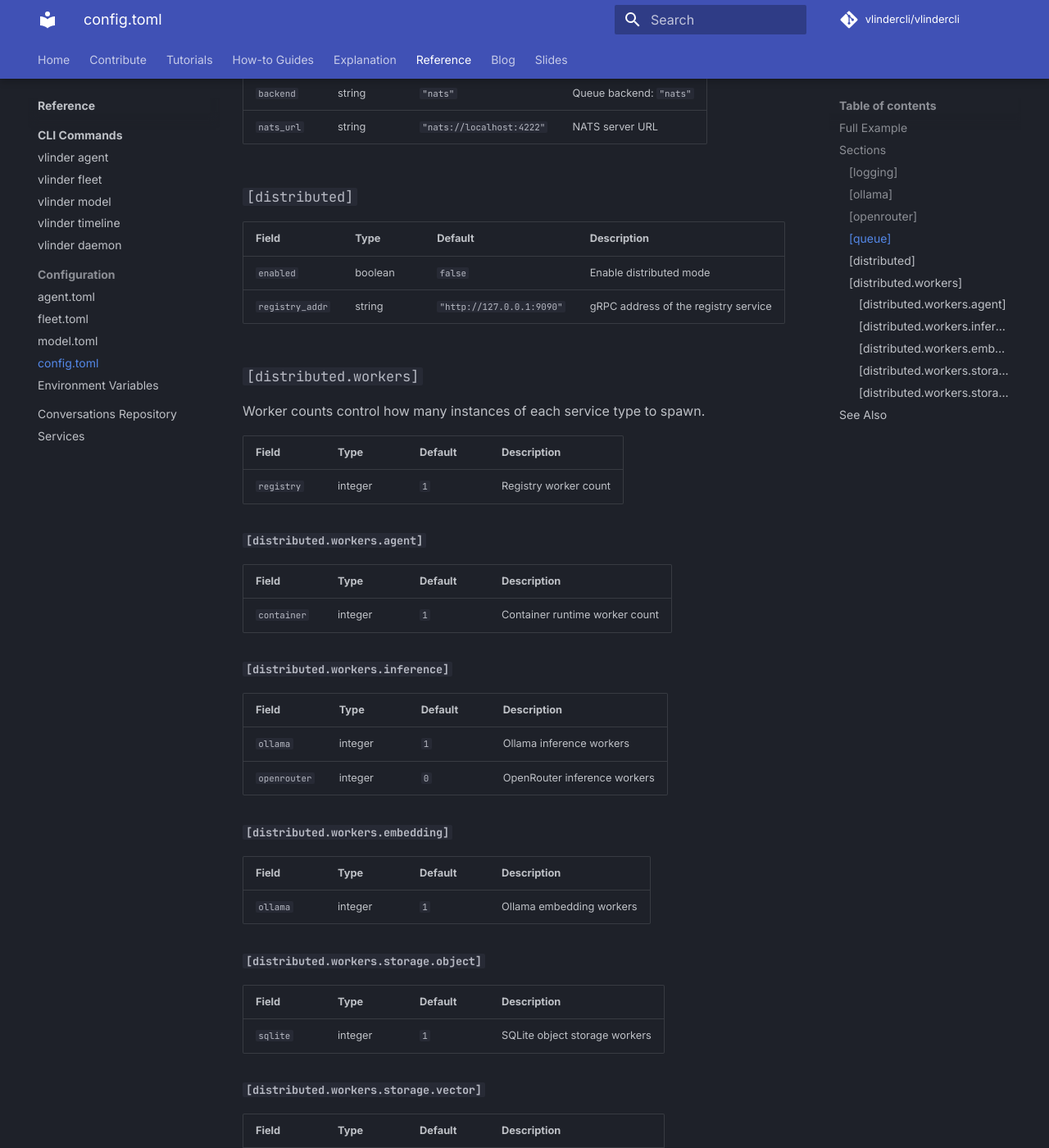
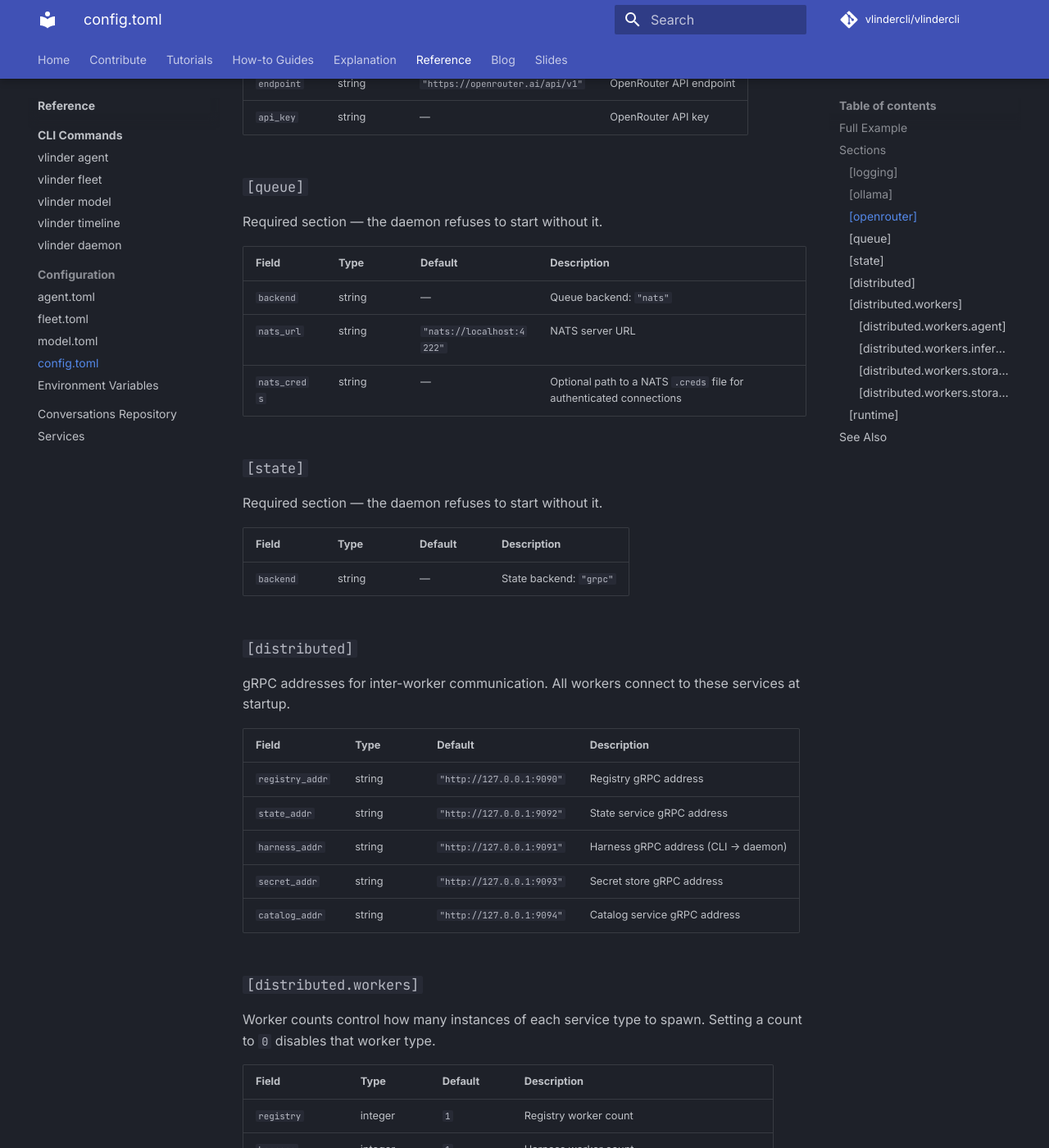
Before and after one commit to vlindercli/public-docs, an MkDocs documentation site: the page built from docs/content/reference/config-toml.md, in a window 1280 px wide and 1400 px high, scrolled down 1850 px. Shown: the whole window at 82% size. Built offline with MkDocs 1.6.1 and Material for MkDocs 9.7.7, drawn with Linux system fonts in a browser that asks for light colours; comment, search, counter and statistics services are not loaded; some of the changed text lies outside the part shown.

Commit message:
Rewrite config-toml reference to match actual Config struct
Add missing sections: [state], [runtime]. Add missing distributed fields:
state_addr, harness_addr, secret_addr, catalog_addr. Add missing workers:
harness, dag_git, session_viewer, agent.lambda. Remove phantom embedding
worker. Add nats_creds. Remove invented fields (enabled, llama_level).

````diff
--- a/docs/content/reference/config-toml.md
+++ b/docs/content/reference/config-toml.md
@@ -21,29 +20,42 @@ api_key = "sk-or-..."
 [queue]
 backend = "nats"
 nats_url = "nats://localhost:4222"
+nats_creds = "~/.nats.creds"
+
+[state]
+backend = "grpc"
 
 [distributed]
-enabled = true
 registry_addr = "http://127.0.0.1:9090"
+state_addr = "http://127.0.0.1:9092"
+harness_addr = "http://127.0.0.1:9091"
+secret_addr = "http://127.0.0.1:9093"
+catalog_addr = "http://127.0.0.1:9094"
 
 [distributed.workers]
 registry = 1
+harness = 1
+dag_git = 1
+session_viewer = 1
 
 [distributed.workers.agent]
 container = 1
+lambda = 0
 
 [distributed.workers.inference]
 ollama = 1
 openrouter = 0
-
-[distributed.workers.embedding]
-ollama = 1
 
 [distributed.workers.storage.object]
 sqlite = 1
 
 [distributed.workers.storage.vector]
 sqlite = 1
+
+[runtime]
+image_policy = "mutable"
+podman_socket = "auto"
+sidecar_image = "localhost/vlinder-podman-sidecar:latest"
 ```
 
 ## Sections
@@ -52,8 +64,7 @@ sqlite = 1
 
 | Field | Type | Default | Description |
 |-------|------|---------|-------------|
-| `level` | string | `"warn"` | Application log level: `trace`, `debug`, `info`, `warn`, `error` |
-| `llama_level` | string | `"error"` | Log level for llama.cpp / ggml output |
+| `level` | string | `"warn"` | Log level: `trace`, `debug`, `info`, `warn`, `error`. Applies to vlinderd only — external crates are suppressed to `warn`. |
 
 ### `[ollama]`
 
@@ -70,31 +81,51 @@ sqlite = 1
 
 ### `[queue]`
 
+Required section — the daemon refuses to start without it.
+
 | Field | Type | Default | Description |
 |-------|------|---------|-------------|
-| `backend` | string | `"nats"` | Queue backend: `"nats"` |
+| `backend` | string | — | Queue backend: `"nats"` |
 | `nats_url` | string | `"nats://localhost:4222"` | NATS server URL |
+| `nats_creds` | string | — | Optional path to a NATS `.creds` file for authenticated connections |
+
+### `[state]`
+
+Required section — the daemon refuses to start without it.
+
+| Field | Type | Default | Description |
+|-------|------|---------|-------------|
+| `backend` | string | — | State backend: `"grpc"` |
 
 ### `[distributed]`
 
+gRPC addresses for inter-worker communication. All workers connect to these services at startup.
+
 | Field | Type | Default | Description |
 |-------|------|---------|-------------|
-| `enabled` | boolean | `false` | Enable distributed mode |
-| `registry_addr` | string | `"http://127.0.0.1:9090"` | gRPC address of the registry service |
+| `registry_addr` | string | `"http://127.0.0.1:9090"` | Registry gRPC address |
+| `state_addr` | string | `"http://127.0.0.1:9092"` | State service gRPC address |
+| `harness_addr` | string | `"http://127.0.0.1:9091"` | Harness gRPC address (CLI → daemon) |
+| `secret_addr` | string | `"http://127.0.0.1:9093"` | Secret store gRPC address |
+| `catalog_addr` | string | `"http://127.0.0.1:9094"` | Catalog service gRPC address |
 
 ### `[distributed.workers]`
 
-Worker counts control how many instances of each service type to spawn.
+Worker counts control how many instances of each service type to spawn. Setting a count to `0` disables that worker type.
 
 | Field | Type | Default | Description |
 |-------|------|---------|-------------|
 | `registry` | integer | `1` | Registry worker count |
+| `harness` | integer | `1` | Harness worker count |
+| `dag_git` | integer | `1` | DAG git worker count (singleton recommended) |
+| `session_viewer` | integer | `1` | Session viewer worker count |
 
 #### `[distributed.workers.agent]`
 
 | Field | Type | Default | Description |
 |-------|------|---------|-------------|
-| `container` | integer | `1` | Container runtime worker count |
+| `container` | integer | `1` | Container runtime workers (Podman) |
+| `lambda` | integer | `0` | Lambda runtime workers (AWS) |
 
 #### `[distributed.workers.inference]`
 
@@ -103,26 +134,35 @@ Worker counts control how many instances of each service type to spawn.
 | `ollama` | integer | `1` | Ollama inference workers |
 | `openrouter` | integer | `0` | OpenRouter inference workers |
 
-#### `[distributed.workers.embedding]`
-
-| Field | Type | Default | Description |
-|-------|------|---------|-------------|
-| `ollama` | integer | `1` | Ollama embedding workers |
-
 #### `[distributed.workers.storage.object]`
 
 | Field | Type | Default | Description |
 |-------|------|---------|-------------|
-| `sqlite` | integer | `1` | SQLite object storage workers |
+| `sqlite` | integer | `1` | Object storage workers |
 
 #### `[distributed.workers.storage.vector]`
 
 | Field | Type | Default | Description |
 |-------|------|---------|-------------|
-| `sqlite` | integer | `1` | SQLite vector storage workers |
+| `sqlite` | integer | `1` | Vector storage workers |
+
+### `[runtime]`
+
+Container and Lambda runtime configuration.
+
+| Field | Type | Default | Description |
+|-------|------|---------|-------------|
+| `image_policy` | string | `"mutable"` | Image resolution: `"mutable"` (use tag) or `"pinned"` (use content-addressed digest) |
+| `podman_socket` | string | `"auto"` | Podman socket: `"auto"` (probe filesystem), `"disabled"` (CLI only), or an absolute path |
+| `sidecar_image` | string | `"localhost/vlinder-podman-sidecar:latest"` | OCI image for the sidecar container |
+| `lambda_region` | string | `"us-east-1"` | AWS region for Lambda functions |
+| `lambda_memory_mb` | integer | `512` | Lambda memory allocation in MB |
+| `lambda_timeout_secs` | integer | `300` | Lambda execution timeout in seconds |
+| `lambda_vpc_subnet_ids` | array of strings | `[]` | VPC subnet IDs for Lambda ENI placement |
+| `lambda_vpc_security_group_ids` | array of strings | `[]` | VPC security group IDs for Lambda ENIs |
 
 ## See Also
 
-- [Configuration](../how-to/configuration.md) how-to guide
 - [Environment Variables](environment-variables.md) for override syntax
-- [Distributed Deployment](../how-to/distributed-deployment.md) for multi-process setups
+- [Architecture](../explanation/architecture.md) for worker types and startup sequence
+- [Distributed Deployment](../how-to/distributed-deployment.md) for multi-node setups
````
Also changed, not shown: other parts of docs/content/reference/config-toml.md (+1 -2 lines).
